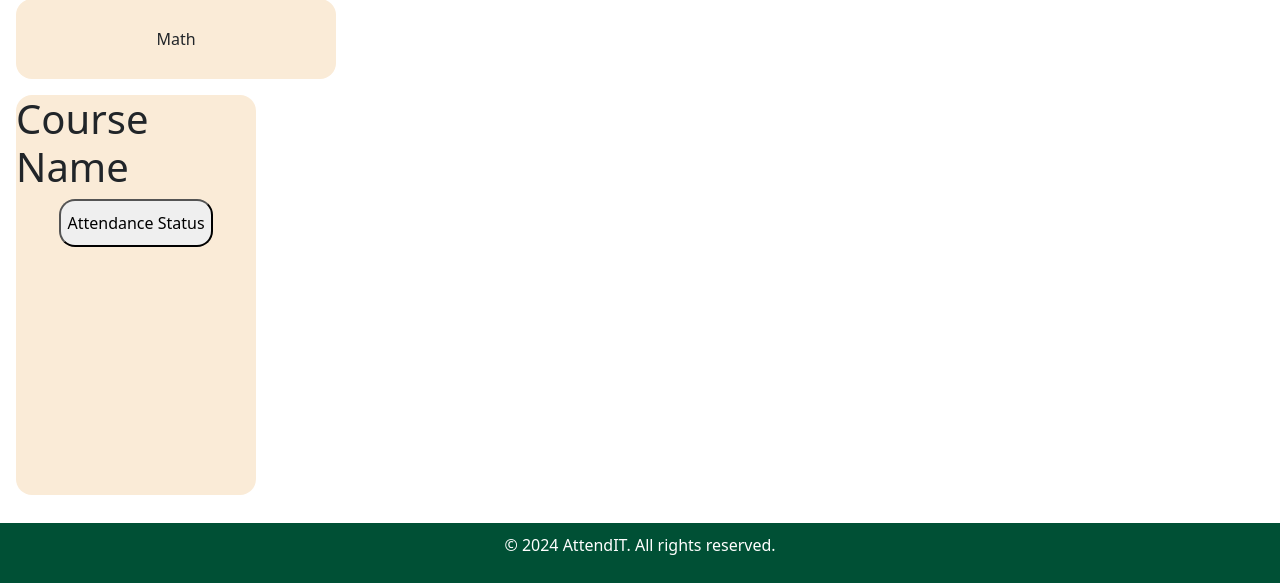
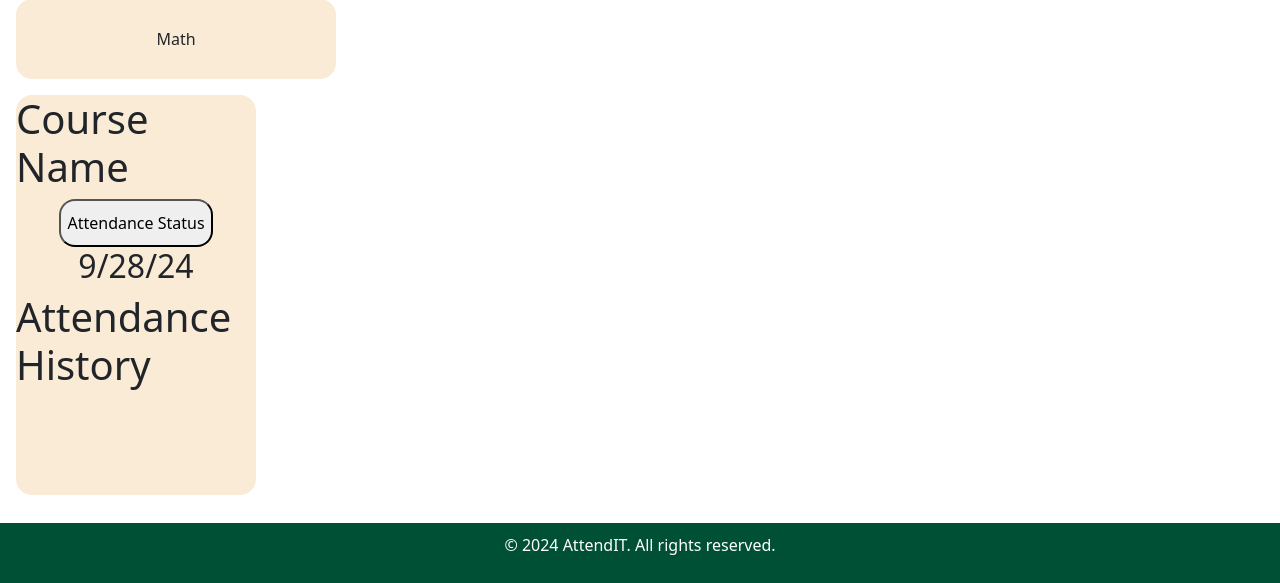
Before and after one commit to jacoblebo/AttendIT, a Flask app: page / in a window 1280 px wide. Shown: the part 217-800 px from the top of the page. Run offline with Flask 3, Linux system fonts and the light colour scheme.

Commit message:
Start working on cards

```diff
--- a/templates/card_course_status.html
+++ b/templates/card_course_status.html
@@ -3,8 +3,10 @@
     <h1>Course Name</h1>
     <form action="">
         <button type="submit">Attendance Status</button>
-
     </form>
+    <h2>9/28/24</h2>
+    <h1>Attendance History</h1>
+    <p></p>
 </div>
 
 
```
